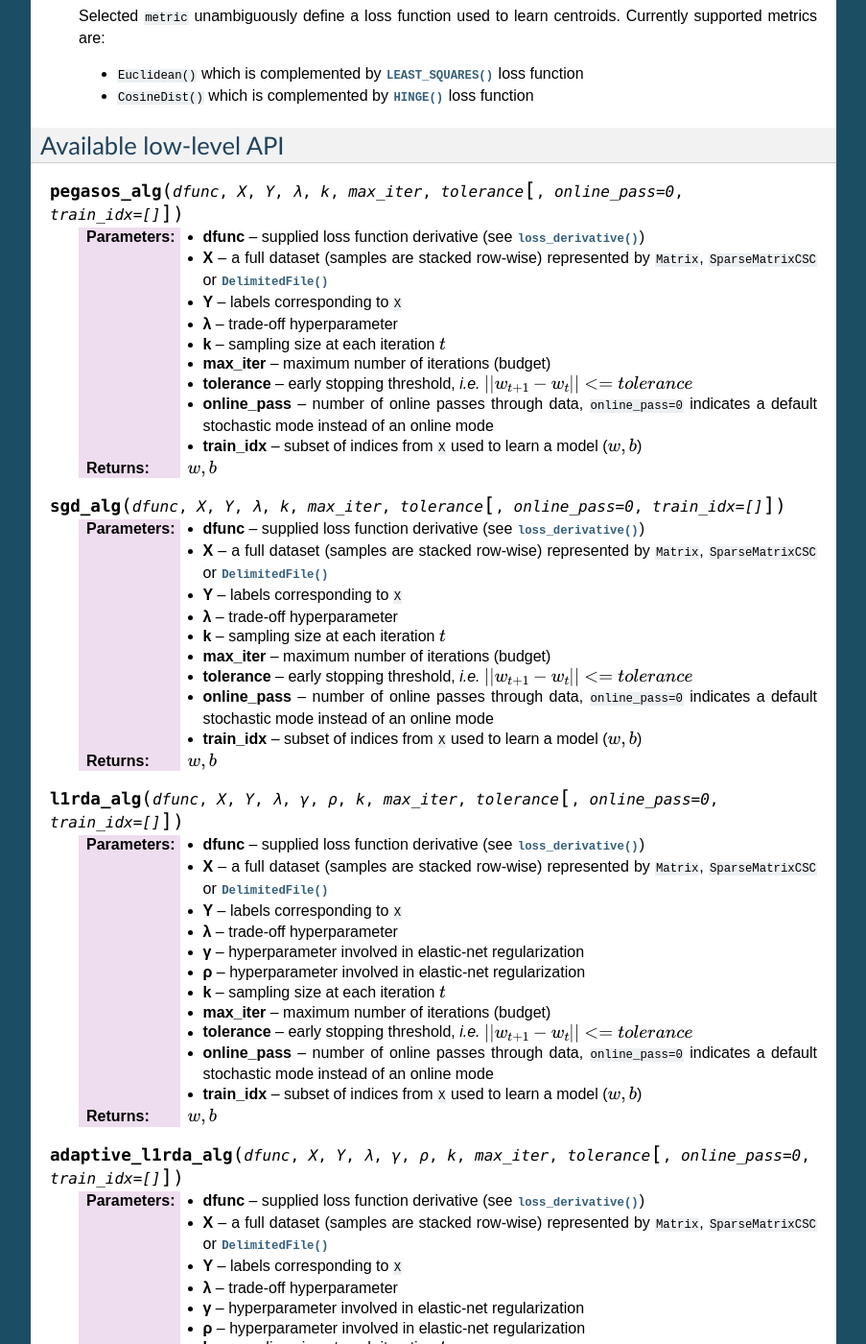
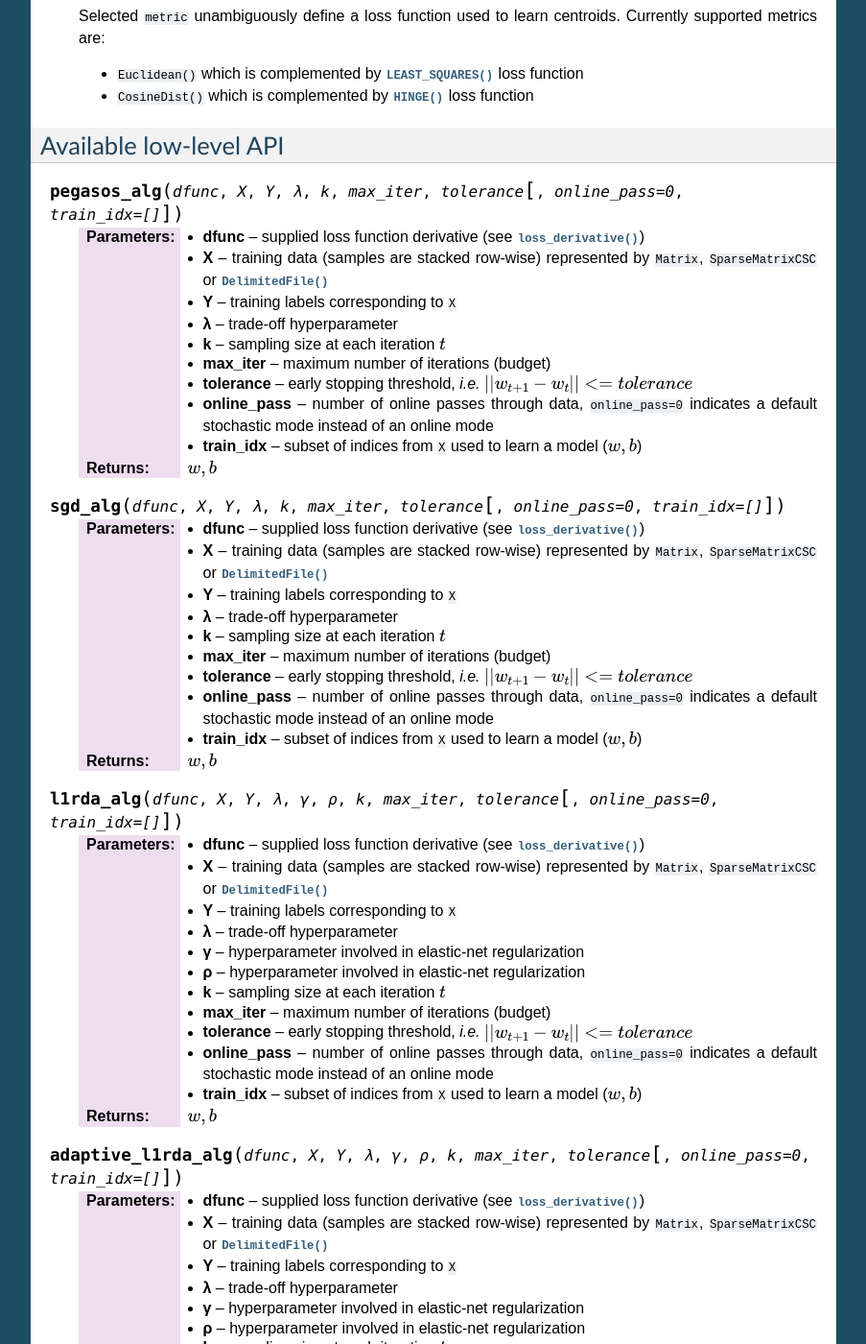
Before and after one commit to jumutc/SALSA.jl, a Sphinx documentation site: the page built from docs/source/algorithms.rst, in a window 1280 px wide and 1400 px high, scrolled down 966 px. Shown: the whole window at 96% size, without its empty margins (198-1101 px from the left). Built offline with Sphinx 7.4.7, drawn with Linux system fonts in a browser that asks for light colours; formulas are drawn with MathJax 3; some of the changed text lies outside the part shown.

Commit message:
docs update

```diff
--- a/docs/source/algorithms.rst
+++ b/docs/source/algorithms.rst
@@ -52,8 +52,8 @@ Available low-level API
 .. function:: pegasos_alg(dfunc, X, Y, λ, k, max_iter, tolerance[, online_pass=0, train_idx=[]])
 
 	:param dfunc: supplied loss function derivative (see :func:`loss_derivative`)
-	:param X: a full dataset (samples are stacked row-wise) represented by ``Matrix``, ``SparseMatrixCSC`` or :func:`DelimitedFile`
-	:param Y: labels corresponding to ``X``
+	:param X: training data (samples are stacked row-wise) represented by ``Matrix``, ``SparseMatrixCSC`` or :func:`DelimitedFile`
+	:param Y: training labels corresponding to ``X``
 	:param λ: trade-off hyperparameter
 	:param k: sampling size at each iteration :math:`t`
 	:param max_iter: maximum number of iterations (budget)
@@ -66,8 +66,8 @@ Available low-level API
 .. function:: sgd_alg(dfunc, X, Y, λ, k, max_iter, tolerance[, online_pass=0, train_idx=[]])
 
 	:param dfunc: supplied loss function derivative (see :func:`loss_derivative`)
-	:param X: a full dataset (samples are stacked row-wise) represented by ``Matrix``, ``SparseMatrixCSC`` or :func:`DelimitedFile`
-	:param Y: labels corresponding to ``X``
+	:param X: training data (samples are stacked row-wise) represented by ``Matrix``, ``SparseMatrixCSC`` or :func:`DelimitedFile`
+	:param Y: training labels corresponding to ``X``
 	:param λ: trade-off hyperparameter
 	:param k: sampling size at each iteration :math:`t`
 	:param max_iter: maximum number of iterations (budget)
@@ -80,8 +80,8 @@ Available low-level API
 .. function:: l1rda_alg(dfunc, X, Y, λ, γ, ρ, k, max_iter, tolerance[, online_pass=0, train_idx=[]])
 
 	:param dfunc: supplied loss function derivative (see :func:`loss_derivative`)
-	:param X: a full dataset (samples are stacked row-wise) represented by ``Matrix``, ``SparseMatrixCSC`` or :func:`DelimitedFile`
-	:param Y: labels corresponding to ``X``
+	:param X: training data (samples are stacked row-wise) represented by ``Matrix``, ``SparseMatrixCSC`` or :func:`DelimitedFile`
+	:param Y: training labels corresponding to ``X``
 	:param λ: trade-off hyperparameter
 	:param γ: hyperparameter involved in elastic-net regularization
 	:param ρ: hyperparameter involved in elastic-net regularization
@@ -96,8 +96,8 @@ Available low-level API
 .. function:: adaptive_l1rda_alg(dfunc, X, Y, λ, γ, ρ, k, max_iter, tolerance[, online_pass=0, train_idx=[]])
 
 	:param dfunc: supplied loss function derivative (see :func:`loss_derivative`)
-	:param X: a full dataset (samples are stacked row-wise) represented by ``Matrix``, ``SparseMatrixCSC`` or :func:`DelimitedFile`
-	:param Y: labels corresponding to ``X``
+	:param X: training data (samples are stacked row-wise) represented by ``Matrix``, ``SparseMatrixCSC`` or :func:`DelimitedFile`
+	:param Y: training labels corresponding to ``X``
 	:param λ: trade-off hyperparameter
 	:param γ: hyperparameter involved in elastic-net regularization
 	:param ρ: hyperparameter involved in elastic-net regularization
@@ -112,8 +112,8 @@ Available low-level API
 .. function:: reweighted_l1rda_alg(dfunc, X, Y, λ, γ, ρ, ɛ, max_iter, tolerance[, online_pass=0, train_idx=[]])
 
 	:param dfunc: supplied loss function derivative (see :func:`loss_derivative`)
-	:param X: a full dataset (samples are stacked row-wise) represented by ``Matrix``, ``SparseMatrixCSC`` or :func:`DelimitedFile`
-	:param Y: labels corresponding to ``X``
+	:param X: training data (samples are stacked row-wise) represented by ``Matrix``, ``SparseMatrixCSC`` or :func:`DelimitedFile`
+	:param Y: training labels corresponding to ``X``
 	:param λ: trade-off hyperparameter
 	:param γ: hyperparameter involved in reweighted formulation of a regularization term
 	:param ρ: hyperparameter involved in reweighted formulation of a regularization term
@@ -129,8 +129,8 @@ Available low-level API
 .. function:: reweighted_l2rda_alg(dfunc, X, Y, λ, ɛ, varɛ, max_iter, tolerance[, online_pass=0, train_idx=[]])
 
 	:param dfunc: supplied loss function derivative (see :func:`loss_derivative`)
-	:param X: a full dataset (samples are stacked row-wise) represented by ``Matrix``, ``SparseMatrixCSC`` or :func:`DelimitedFile`
-	:param Y: labels corresponding to ``X``
+	:param X: training data (samples are stacked row-wise) represented by ``Matrix``, ``SparseMatrixCSC`` or :func:`DelimitedFile`
+	:param Y: training labels corresponding to ``X``
 	:param λ: trade-off hyperparameter
 	:param ɛ: reweighting hyperparameter
 	:param varɛ: sparsification hyperparameter
@@ -144,7 +144,7 @@ Available low-level API
 
 .. function:: stochastic_rk_means(X, rk_means, alg_params, max_iter, tolerance[, online_pass=0, train_idx=[]])
 
-	:param X: a full dataset (samples are stacked row-wise) represented by ``Matrix``, ``SparseMatrixCSC`` or :func:`DelimitedFile`
+	:param X: training data (samples are stacked row-wise) represented by ``Matrix``, ``SparseMatrixCSC`` or :func:`DelimitedFile`
 	:param rk_means: algorithm defined by :func:`RK_MEANS`
 	:param alg_params: hyperparameter of the supporting algorithm in ``rk_means.support_alg``
 	:param k: sampling size at each iteration :math:`t`
--- a/docs/source/classification.rst
+++ b/docs/source/classification.rst
@@ -32,10 +32,10 @@ Knowledge agnostic usage
 
     Create a classification model with the specified choice of algorithm, mode and loss function.
 
-    :param mode: ``LINEAR`` vs. ``NONLINEAR`` mode specifies whether to use a simple linear classification model or to apply the Nyström method for approximating the feature map before proceeding with the learning scheme.
+    :param mode: ``LINEAR`` vs. ``NONLINEAR`` mode specifies whether to use a simple linear classification model or to apply the Nyström method for approximating the feature map before proceeding with the learning scheme
     :param algorithm: stochastic algorithm to learn a classification model, e.g. ``PEGASOS``, ``L1RDA`` etc.
     :param loss: loss function to use when learning a classification model, e.g.  ``HINGE``, ``LOGISTIC`` etc.
-    :param X: training data (samples)
+    :param X: training data (samples) represented by ``Matrix``, ``SparseMatrixCSC`` or :func:`DelimitedFile`
     :param Y: training labels
     :param Xtest: test data for out-of-sample evaluation
 
@@ -58,7 +58,7 @@ Model-based usage
 
     Create a classification model based on the provided model and input data
 
-    :param X: training data (samples)
+    :param X: training data (samples) represented by ``Matrix``, ``SparseMatrixCSC`` or :func:`DelimitedFile`
     :param Y: training labels
     :param Xtest: test data for out-of-sample evaluation
     :param model: model is of type ``SALSAModel{L <: Loss, A <: Algorithm, M <: Mode, K <: Kernel}`` and can be summarized as follows (with default values for named parameters):
```
